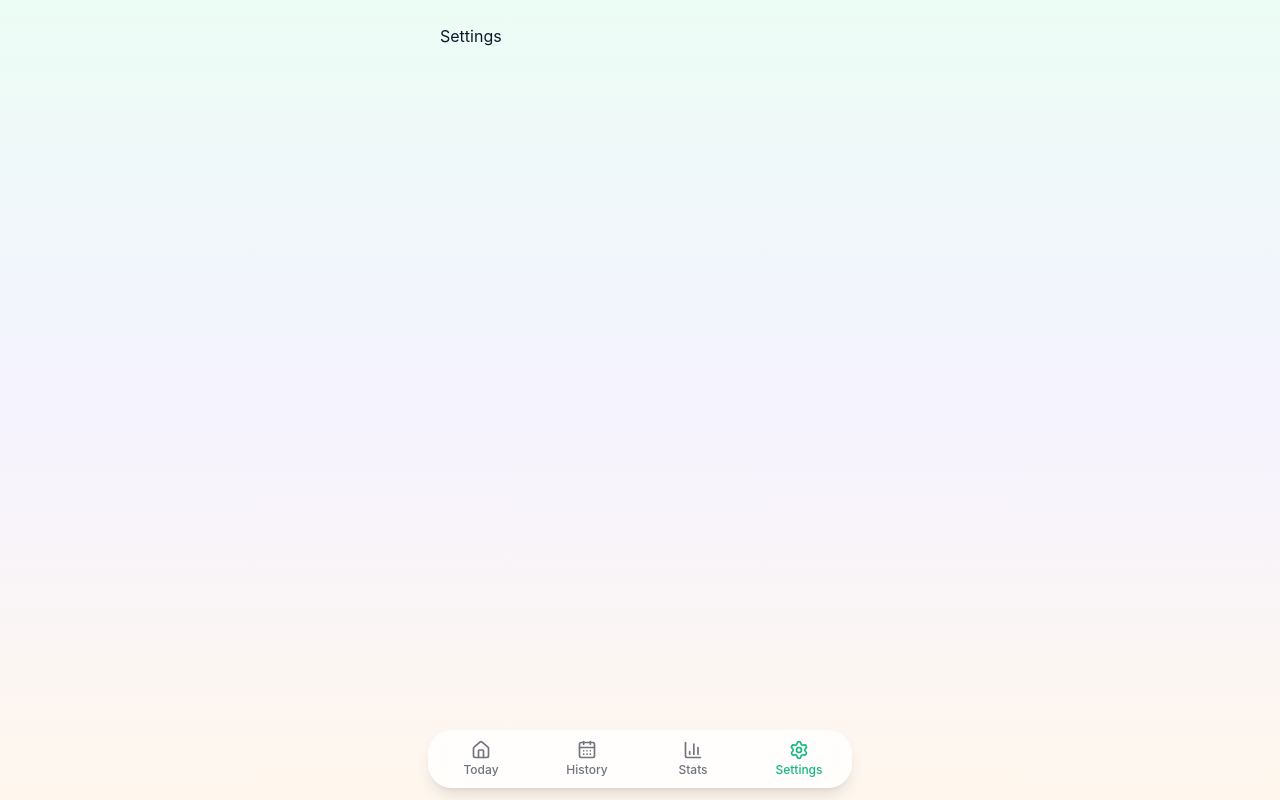
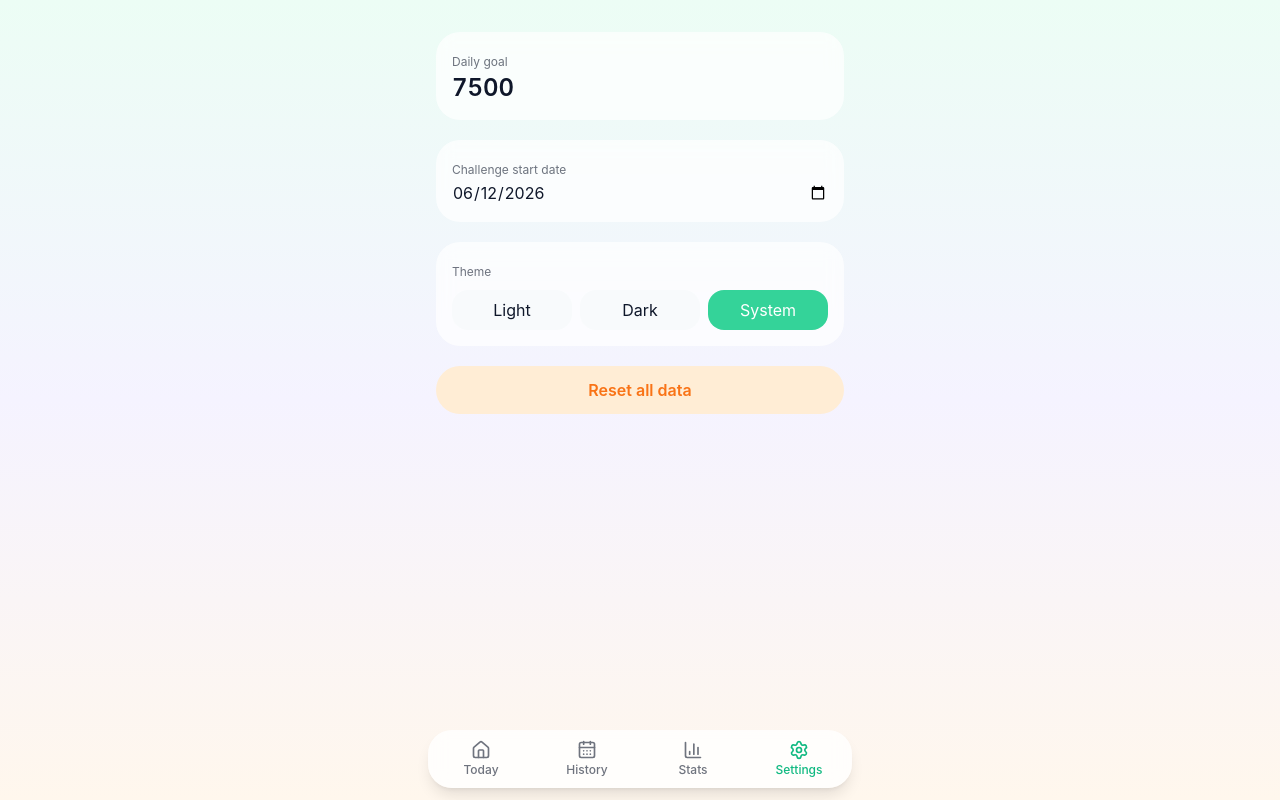
Before and after one commit to PranjalAgni/Stride, a React (Vite) app: page /settings in a window 1280 px wide. Built offline with nearby package versions, Linux system fonts and the light colour scheme.

Commit message:
feat(settings): goal, start date, theme, reset

```diff
--- /dev/null
+++ b/src/components/ConfirmDialog.tsx
@@ -0,0 +1,41 @@
+import { AnimatePresence, motion } from 'framer-motion';
+
+type Props = {
+  open: boolean;
+  title: string;
+  body: string;
+  confirmLabel?: string;
+  onConfirm: () => void;
+  onCancel: () => void;
+};
+
+export function ConfirmDialog({ open, title, body, confirmLabel = 'Confirm', onConfirm, onCancel }: Props) {
+  return (
+    <AnimatePresence>
+      {open && (
+        <>
+          <motion.div
+            initial={{ opacity: 0 }} animate={{ opacity: 1 }} exit={{ opacity: 0 }}
+            className="fixed inset-0 bg-black/40 z-40"
+            onClick={onCancel}
+          />
+          <motion.div
+            initial={{ opacity: 0, scale: 0.95 }} animate={{ opacity: 1, scale: 1 }} exit={{ opacity: 0, scale: 0.95 }}
+            className="fixed inset-0 z-50 flex items-center justify-center p-6"
+          >
+            <div className="w-full max-w-sm rounded-3xl bg-white dark:bg-ink-900 p-6 shadow-2xl">
+              <h2 className="text-lg font-semibold mb-1">{title}</h2>
+              <p className="text-sm opacity-70 mb-5">{body}</p>
+              <div className="flex gap-2">
+                <button onClick={onCancel} className="flex-1 rounded-2xl bg-ink-50 dark:bg-ink-950 py-3">Cancel</button>
+                <button onClick={onConfirm} className="flex-1 rounded-2xl bg-peach-400 text-white py-3 font-semibold">
+                  {confirmLabel}
+                </button>
+              </div>
+            </div>
+          </motion.div>
+        </>
+      )}
+    </AnimatePresence>
+  );
+}
--- a/src/routes/Settings.tsx
+++ b/src/routes/Settings.tsx
@@ -1 +1,70 @@
-export default function Settings() { return <div className="p-6">Settings</div>; }
+import { useState } from 'react';
+import { ConfirmDialog } from '../components/ConfirmDialog';
+import { useSettings } from '../hooks/useSettings';
+import { useEntries } from '../hooks/useEntries';
+import { todayISO } from '../lib/dates';
+
+export default function Settings() {
+  const { settings, update } = useSettings();
+  const { clearAll } = useEntries();
+  const [confirmReset, setConfirmReset] = useState(false);
+
+  const goalError = settings.goal < 1000 ? 'Goal must be at least 1,000' : null;
+  const today = todayISO();
+
+  return (
+    <div className="px-5 pt-8 space-y-5">
+      <div className="rounded-3xl bg-white/70 dark:bg-ink-900/60 backdrop-blur p-4">
+        <label className="text-xs opacity-60">Daily goal</label>
+        <input
+          type="number"
+          inputMode="numeric"
+          value={settings.goal}
+          onChange={(e) => update({ goal: Math.max(0, parseInt(e.target.value, 10) || 0) })}
+          className="w-full bg-transparent text-2xl font-semibold tabular-nums outline-none"
+        />
+        {goalError && <div className="text-xs text-peach-500 mt-1">{goalError}</div>}
+      </div>
+
+      <div className="rounded-3xl bg-white/70 dark:bg-ink-900/60 backdrop-blur p-4">
+        <label className="text-xs opacity-60">Challenge start date</label>
+        <input
+          type="date"
+          value={settings.startDate}
+          max={today}
+          onChange={(e) => update({ startDate: e.target.value })}
+          className="w-full bg-transparent text-base outline-none"
+        />
+      </div>
+
+      <div className="rounded-3xl bg-white/70 dark:bg-ink-900/60 backdrop-blur p-4">
+        <label className="text-xs opacity-60">Theme</label>
+        <div className="mt-2 grid grid-cols-3 gap-2">
+          {(['light','dark','system'] as const).map(t => (
+            <button
+              key={t}
+              onClick={() => update({ theme: t })}
+              className={`rounded-2xl py-2 capitalize ${
+                settings.theme === t ? 'bg-mint-400 text-white' : 'bg-ink-50 dark:bg-ink-950'
+              }`}
+            >{t}</button>
+          ))}
+        </div>
+      </div>
+
+      <button
+        onClick={() => setConfirmReset(true)}
+        className="w-full rounded-3xl bg-peach-100 text-peach-500 py-3 font-semibold"
+      >Reset all data</button>
+
+      <ConfirmDialog
+        open={confirmReset}
+        title="Reset all data?"
+        body="This will delete all logged steps and unlock history. This cannot be undone."
+        confirmLabel="Yes, reset"
+        onConfirm={() => { clearAll(); localStorage.removeItem('dailysteps:meta'); setConfirmReset(false); }}
+        onCancel={() => setConfirmReset(false)}
+      />
+    </div>
+  );
+}
```
